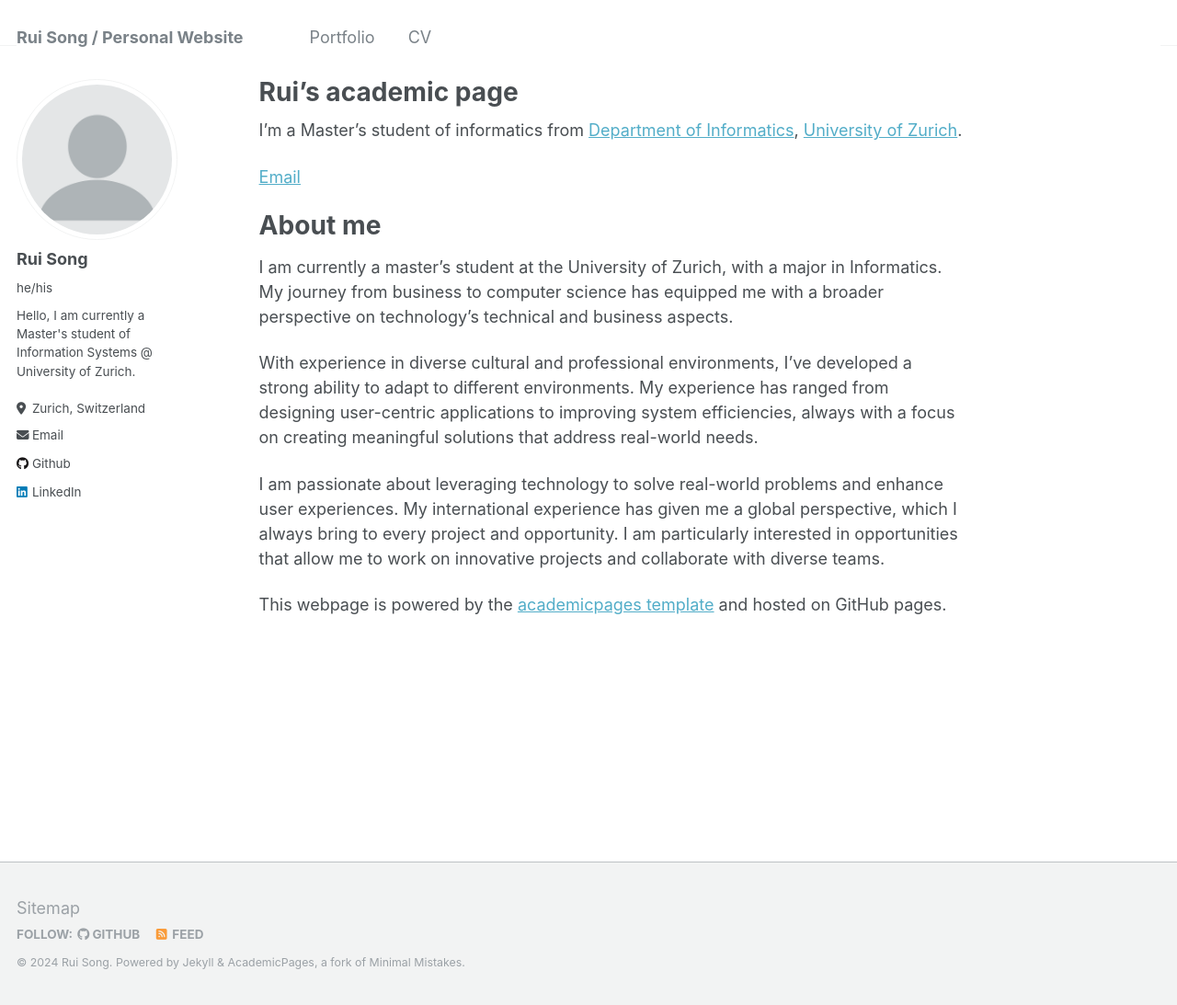
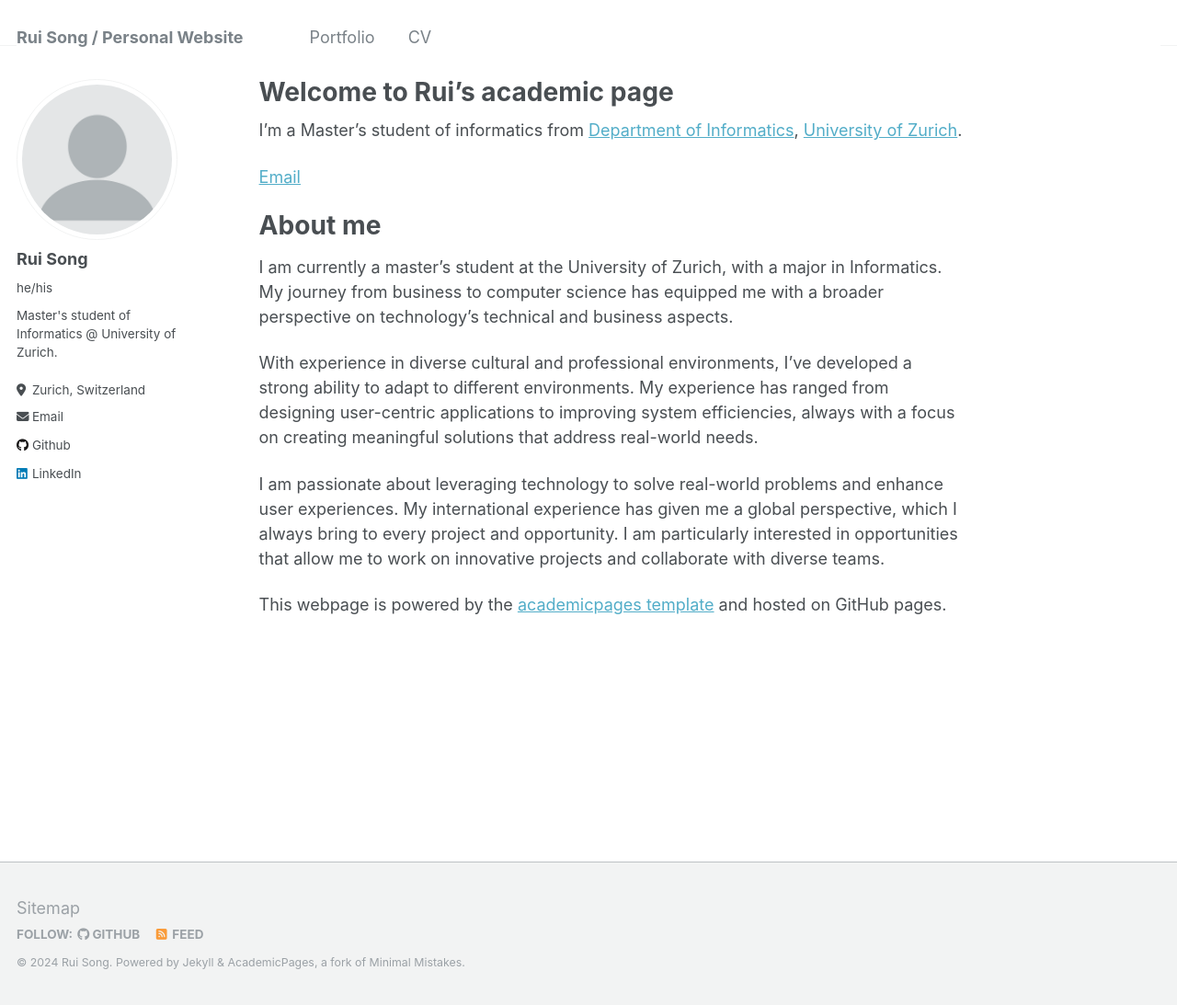
Before and after one commit to ruis0ng/ruis0ng.github.io, a Jekyll site: the page built from _pages/about.md, in a window 1280 px wide and 1093 px high. Shown: the whole window at 92% size. Built offline with Jekyll 4.4.1, drawn with Linux system fonts in a browser that asks for light colours.

Commit message:
add info to the side bar

```diff
--- a/_config.yml
+++ b/_config.yml
@@ -24,7 +24,7 @@ author:
   avatar           : "profile.png"
   name             : "Rui Song"
   pronouns         : "he/his"
-  bio              : "Hello, I am currently a Master's student of Information Systems @ University of Zurich."
+  bio              : "Master's student of Informatics @ University of Zurich."
   location         : "Zurich, Switzerland"
   university       : "University of Zurich"
   url              : # URL
--- a/_pages/about.md
+++ b/_pages/about.md
@@ -1,6 +1,6 @@
 ---
 permalink: /
-title: "Rui's academic page"
+title: "Welcome to Rui's academic page"
 author_profile: true
 redirect_from:
   - /about/
```
